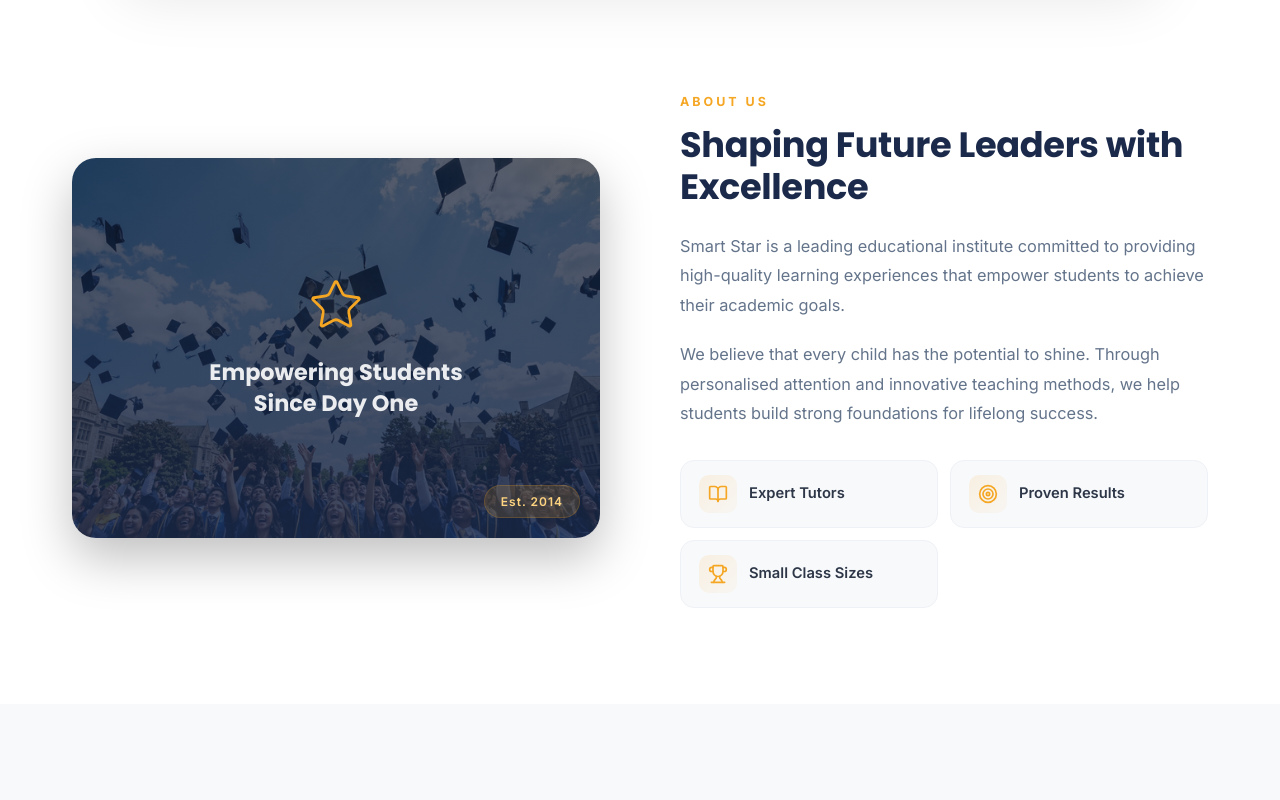
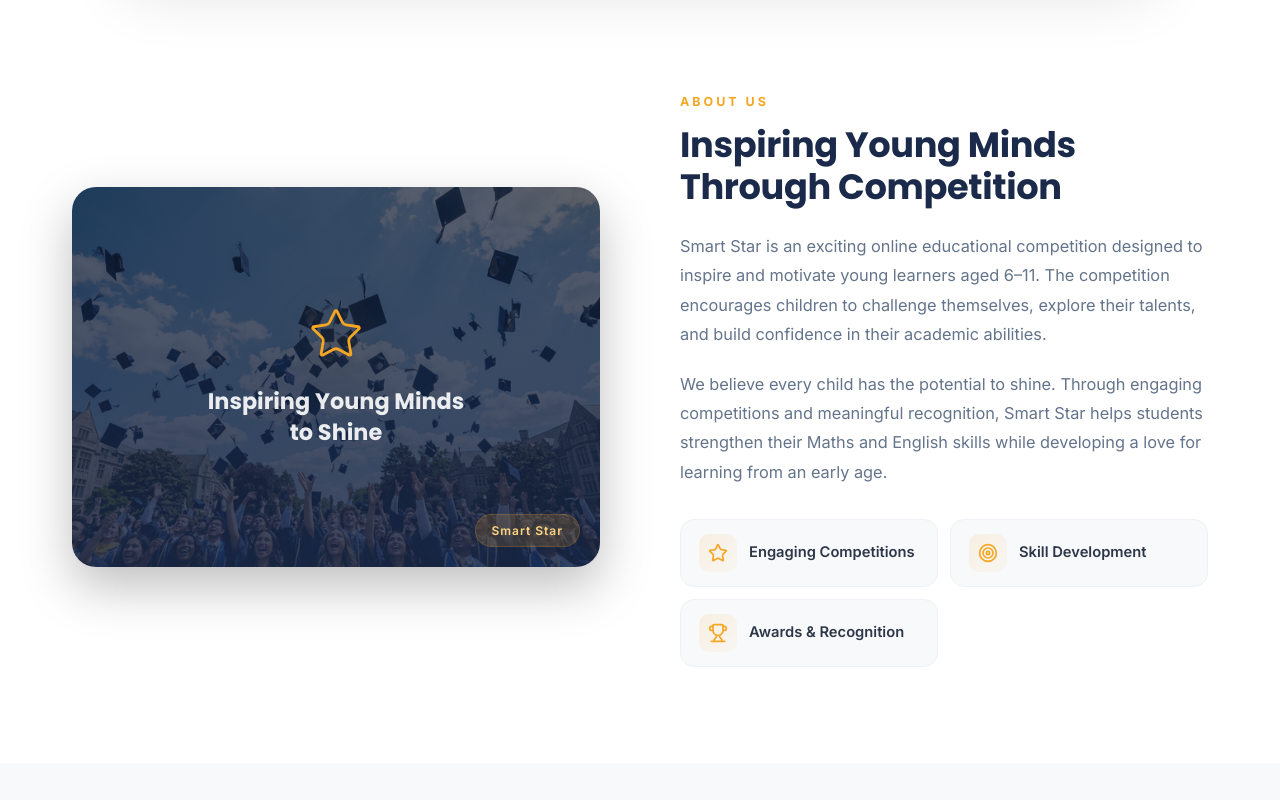
Before and after one commit to NodeKidos/smart_star_frontend, a Next.js app: page / in a window 1280 px wide. Shown: the part 940-1740 px from the top of the page. Built offline with nearby package versions, Linux system fonts and the light colour scheme; no server answers.

Commit message:
heo about us header section updated

```diff
--- a/src/components/AboutSection.tsx
+++ b/src/components/AboutSection.tsx
@@ -1,13 +1,13 @@
 'use client';
 
-import { BookOpen, Target, Trophy, GraduationCap, BarChart3, Lightbulb, Star } from 'lucide-react';
+import { BookOpen, Target, Trophy, Lightbulb, Star } from 'lucide-react';
 import { useScrollAnimation, useStaggeredAnimation } from '@/lib/useScrollAnimation';
 import styles from './AboutSection.module.css';
 
 const FEATURES = [
-    { icon: BookOpen, text: 'Expert Tutors' },
-    { icon: Target, text: 'Proven Results' },
-    { icon: Trophy, text: 'Small Class Sizes' },
+    { icon: Star, text: 'Engaging Competitions' },
+    { icon: Target, text: 'Skill Development' },
+    { icon: Trophy, text: 'Awards & Recognition' },
 ];
 
 const EXAM_DETAILS = [
@@ -29,7 +29,8 @@
     {
         icon: Lightbulb,
         title: 'Why This Exam?',
-        description: 'This exam builds confidence in academic abilities, strengthens problem-solving and English skills, develops time management, and reduces exam nerves from a young age.',
+        description:
+            'This exam builds confidence in academic abilities, strengthens problem-solving and English skills, develops time management, and reduces exam nerves from a young age.',
     },
 ];
 
@@ -47,35 +48,51 @@
             <section className={styles.about} id="about" ref={aboutRef}>
                 <div className={styles.aboutInner}>
                     <div className={styles.aboutGrid}>
+
+                        {/* Left Visual */}
                         <div className={`${styles.aboutVisual} ${aboutVisible ? styles.revealed : ''}`}>
                             <div className={styles.aboutVisualCard}>
                                 <div className={styles.visualAccent} aria-hidden="true" />
                                 <Star size={56} strokeWidth={1.2} className={styles.visualIcon} />
+
                                 <span className={styles.visualText}>
-                                    Empowering Students<br />Since Day One
+                                    Inspiring Young Minds <br /> to Shine
                                 </span>
-                                <div className={styles.visualBadge}>Est. 2014</div>
+
+                                <div className={styles.visualBadge}>Smart Star</div>
                             </div>
                         </div>
+
+                        {/* Right Content */}
                         <div className={`${styles.aboutContent} ${aboutVisible ? styles.revealed : ''}`}>
                             <span className={styles.sectionLabel}>About Us</span>
-                            <h2 className={styles.sectionHeading}>Shaping Future Leaders with Excellence</h2>
+
+                            <h2 className={styles.sectionHeading}>
+                                Inspiring Young Minds Through Competition
+                            </h2>
+
                             <p>
-                                Smart Star is a leading educational institute committed to providing
-                                high-quality learning experiences that empower students to achieve
-                                their academic goals.
-                            </p>
-                            <p>
-                                We believe that every child has the potential to shine. Through
-                                personalised attention and innovative teaching methods,
-                                we help students build strong foundations for lifelong success.
+                                Smart Star is an exciting online educational competition designed to
+                                inspire and motivate young learners aged 6–11. The competition
+                                encourages children to challenge themselves, explore their talents,
+                                and build confidence in their academic abilities.
                             </p>
 
+                            <p>
+                                We believe every child has the potential to shine. Through engaging
+                                competitions and meaningful recognition, Smart Star helps students
+                                strengthen their Maths and English skills while developing a love
+                                for learning from an early age.
+                            </p>
+
+                            {/* Features */}
                             <div className={styles.features} ref={featRef}>
                                 {FEATURES.map((feat, i) => (
                                     <div
                                         key={feat.text}
-                                        className={`${styles.featureItem} ${featStagger[i] ? styles.featureVisible : ''}`}
+                                        className={`${styles.featureItem} ${
+                                            featStagger[i] ? styles.featureVisible : ''
+                                        }`}
                                     >
                                         <div className={styles.featureIconWrap}>
                                             <feat.icon size={20} strokeWidth={2} />
@@ -106,11 +123,14 @@
                         {EXAM_DETAILS.map((item, i) => (
                             <div
                                 key={item.title}
-                                className={`${styles.whyUsCard} ${examStagger[i] ? styles.cardVisible : ''}`}
+                                className={`${styles.whyUsCard} ${
+                                    examStagger[i] ? styles.cardVisible : ''
+                                }`}
                             >
                                 <div className={styles.whyUsIconWrap}>
                                     <item.icon size={32} strokeWidth={1.5} />
                                 </div>
+
                                 <h3>{item.title}</h3>
                                 <p>{item.description}</p>
                             </div>
--- a/src/components/Header.tsx
+++ b/src/components/Header.tsx
@@ -76,7 +76,7 @@
                                 />
                                 <div className={styles.logoText}>
                                     <span className={styles.logoTitle}>Smart Star</span>
-                                    <span className={styles.logoSubtitle}>Compatition</span>
+                                    <span className={styles.logoSubtitle}>Competition</span>
                                 </div>
                             </Link>
 
--- a/src/components/Hero.tsx
+++ b/src/components/Hero.tsx
@@ -37,7 +37,7 @@
                             <span className={styles.heroTitleAccent}>Brightest Potential</span>
                         </h1>
                         <p className={styles.heroDescription}>
-                            Smart Star is a premier educational institute dedicated to nurturing
+                            Smart Star is a premier educational competition dedicated to nurturing
                             young minds with excellence, creativity, and confidence.
                             Give your child the head start they deserve.
                         </p>
```
